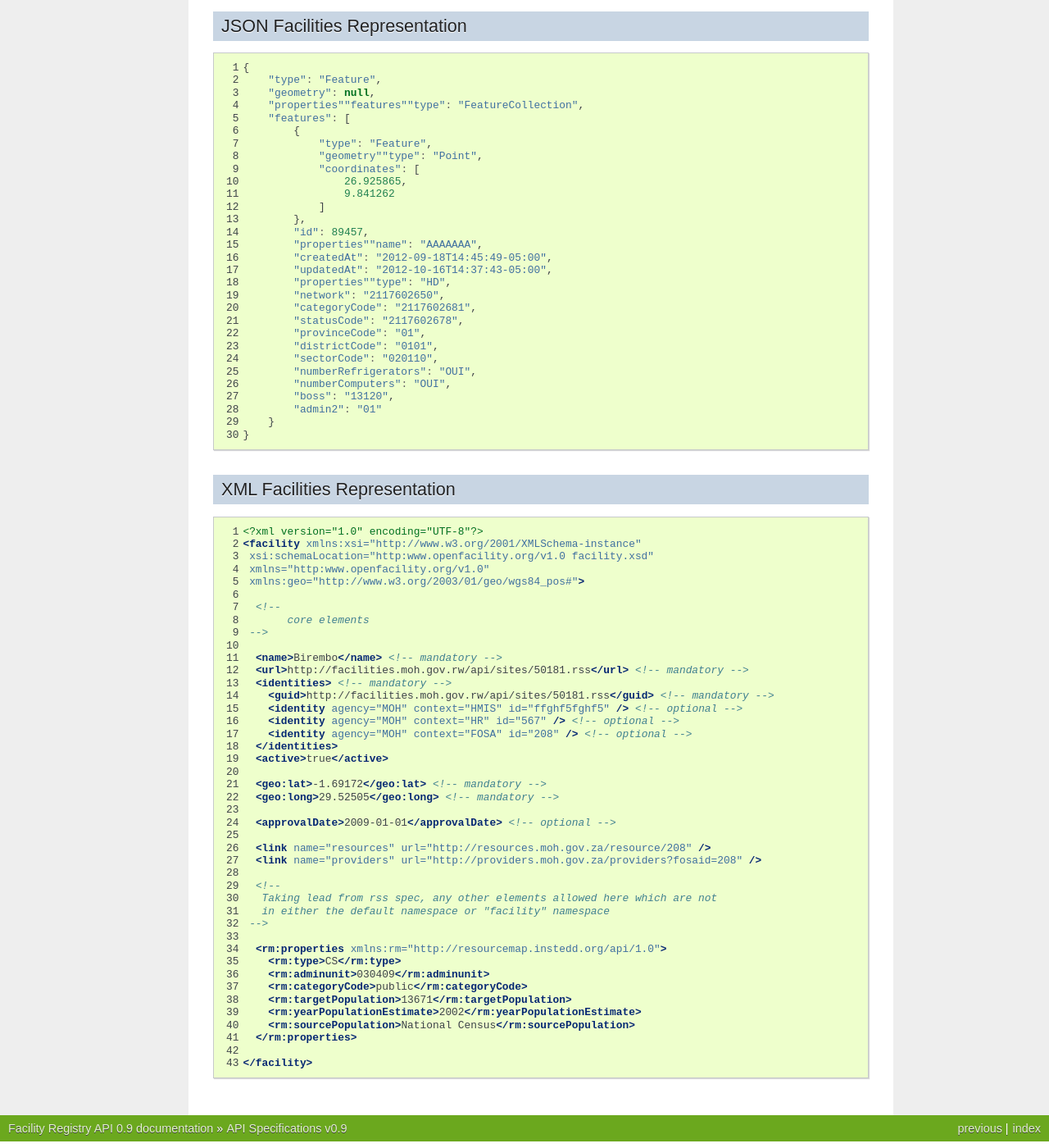
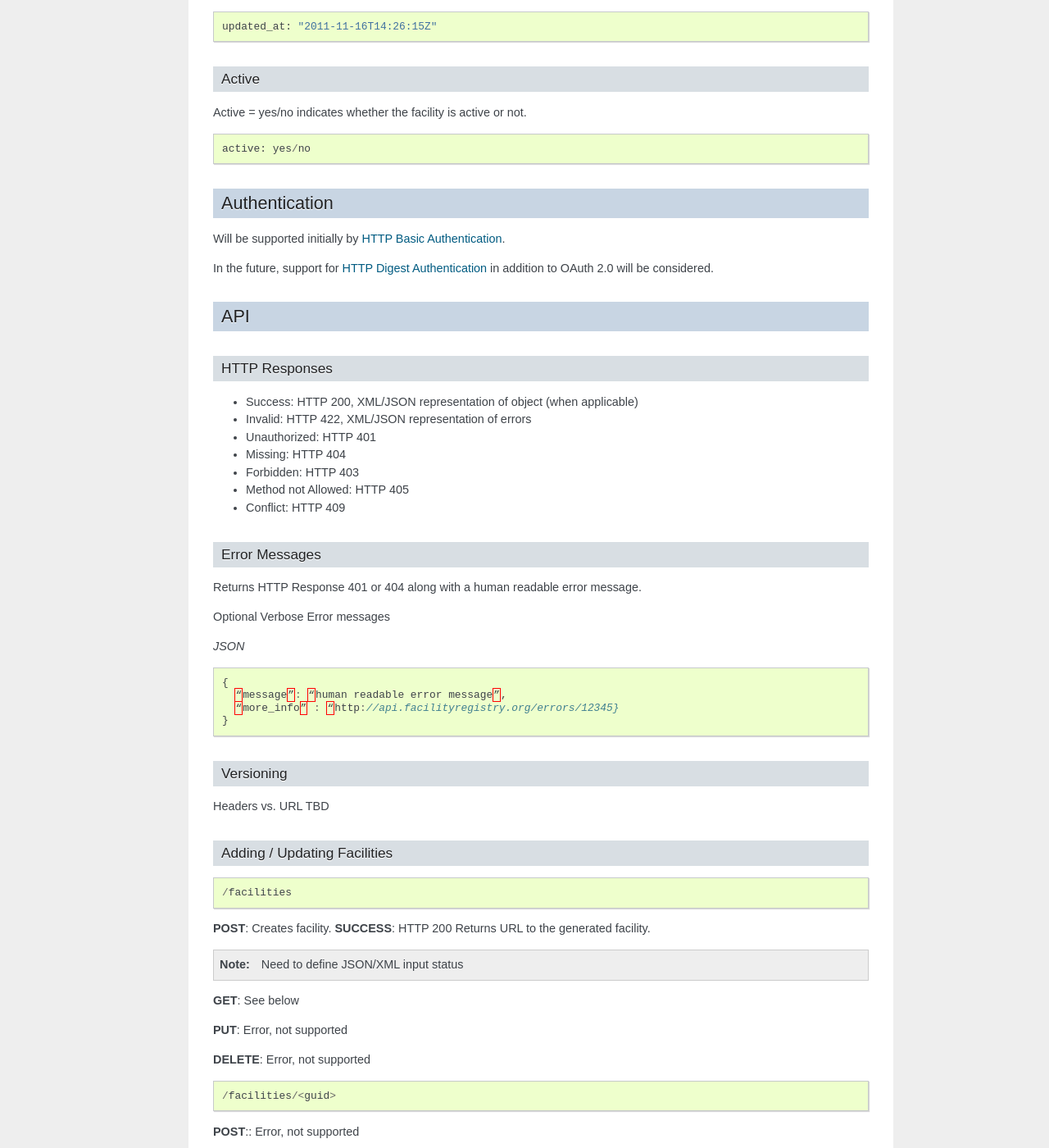
Before and after one commit to facilityregistry/fred-api, a Sphinx documentation site: the page built from docs/api_specifications.rst, in a window 1280 px wide and 1400 px high, scrolled down 1769 px. Shown: the whole window at 82% size. Built offline with Sphinx 7.4.7, drawn with Linux system fonts in a browser that asks for light colours; some of the changed text lies outside the part shown.

Commit message:
updated docs to 0.9

```diff
--- a/docs/api_specifications.rst
+++ b/docs/api_specifications.rst
@@ -83,29 +87,241 @@
 Created At
 ~~~~~~~~~~
 
-Timestamp of when the facility was created.
-
-Use ISO 8601 format.
+`ISO 8601 <http://en.wikipedia.org/wiki/ISO_8601/>`_ timestamp of when the facility was created.
 ::
-  2011-11-16T14:26:15Z
+  created_at: "2011-11-16T14:26:15Z"
 
 Updated At
 ~~~~~~~~~~
-
-Timestamp of when the facility was last updated.
+`ISO 8601 <http://en.wikipedia.org/wiki/ISO_8601/>`_ timestamp of when the facility was last updated.
+::
+  updated_at: "2011-11-16T14:26:15Z"
 
 
-JSON Facilities Representation
-------------------------------
+Active
+~~~~~~
+
+Active = yes/no indicates whether the facility is active or not.
+
+::
+
+  active: yes/no
+
+Authentication
+--------------
+
+Will be supported initially by `HTTP Basic Authentication <http://en.wikipedia.org/wiki/Basic_access_authentication/>`_.
+
+In the future, support for `HTTP Digest Authentication <http://en.wikipedia.org/wiki/Digest_access_authentication/>`_ in addition to OAuth 2.0 will be considered.
+
+API
+-------------
+
+HTTP Responses
+~~~~~~~~~~~~~~
+
+- Success: HTTP 200, XML/JSON representation of object (when applicable)
+- Invalid: HTTP 422, XML/JSON representation of errors
+- Unauthorized:  HTTP 401
+- Missing: HTTP 404
+- Forbidden: HTTP 403
+- Method not Allowed: HTTP 405
+- Conflict: HTTP 409
+
+Error Messages
+~~~~~~~~~~~~~~
+
+Returns HTTP Response 401 or 404 along with a human readable error message.
+
+Optional Verbose Error messages
+
+
+*JSON*
+
+.. code-block:: javascript
+
+  {
+    “message”: “human readable error message”,
+    “more_info” : “http://api.facilityregistry.org/errors/12345}
+  }
+
+
+
+
+Versioning
+~~~~~~~~~~
+
+Headers vs. URL TBD
+
+Adding / Updating Facilities
+~~~~~~~~~~~~~~~~~~~~~~~~~~~~~~~~~~~~~~~~~~~~~~~~~~
+
+::
+
+  /facilities
+
+**POST**:  Creates facility. **SUCCESS**: HTTP 200 Returns URL to the generated facility.
+
+.. Note::
+
+   Need to define JSON/XML input status
+
+**GET**: See below
+
+**PUT**: Error, not supported
+
+**DELETE**: Error, not supported
+
+::
+
+  /facilities/<guid>
+
+**POST**:: Error, not supported
+
+**GET**: See below
+
+**DELETE**:  Delete facility.  **SUCCESS**: Returns: HTTP 200 and GUID of deleted facility
+
+**PUT**: Update facility if exists, if not error.  Success: HTTP 200, XML/JSON collection
+
+Individual Facility Lookup
+~~~~~~~~~~~~~~~~~~~~~~~~~~
+::
+
+  GET /facilities/<guid>.json/xml
+
+Returns facility in JSON or XML.
+
+List Facilities
+~~~~~~~~~~~~~~~
+::
+
+  GET /facilities.json/xml
+
+Returns the list of facilities in json or xml format.
+
+**Format Suffix**
+
+Defines the whether the document is returned in XML or json.
+
+::
+
+  /facilities.xml -> returns an xml document
+
+**Properties**
+
+::
+
+  /facilities.json?properties=all
+
+Whether to return all facility properties or just the core properties in the result set.  Default just returns core.
+
+**Meta Summary Data** *(optional)*
+
+Results return a meta block of summary resultset data to make client application development easier.  This is an *optional* feature to the core API.
+
+::
+
+   meta: {
+        limit: 2,
+        next: null,
+        offset: 0,
+        previous: null,
+        total_count: 29
+    },
+
+
+
+
+Filtering Facilities
+~~~~~~~~~~~~~~~~~~~~
+::
+
+  /facilities.json?property1=value&property2=value
+
+Properties apply to all core and user defined facility properties
+
+Counting
+~~~~~~~~
+::
+
+  /facilities/count.json
+
+Returns the count of all facilities
+
+::
+
+    /facilities/count.json?beds=10
+
+Returns counts of facilities where the number of beds are equal to 10, with beds=10 representing the querystring.
+
+Pagination
+~~~~~~~~~~
+
+::
+
+  /api/features.json?limit=25&offset=50
+
+- **limit**: the amount of records to return in a result
+- **offset**: the offset of the search result.  Facilitates pagination
+- **paging=false**: turns paginiation off
+
+Text Search
+~~~~~~~~~~~
+::
+
+  /facilities.json?q=search_value
+
+Text search
+
+.. Note::
+
+   Support for this will vary by implementation.
+
+   Implementing service should specify clearly in their documentation what fields support text search.
+
+   The text search:
+
+   - Searches in values of properties
+   - Searches in both codes and values of Coded Value style properties (lists, tags, hierarchies, etc)
+
+   A site with a coded value “CHP”->”Community Health Post” would be a hit on a query on the word “post”
+   A site with a coded value of  “0203”->”Mygenge” would be a hit on queries “203” and “genge”
+
+
+Sorting
+~~~~~~~
+::
+
+  /facilities.json?sortAsc=beds&sortDesc=nurses
+
+Sorts the results by property.
+
+.. Note::
+
+   - Each field type needs to define what ascending/descending means.
+   - Sorting precedence is left to right (first by beds then by nurses in the example above) - closest to the “?”
+
+
+Filter by Updated Since
+~~~~~~~~~~~~~~~~~~~~~~~
+::
+
+  /facilities.json?updated_since=2012-03-23
+
+  Returns facilities updated since a particular data expressed in the `ISO 8601 <http://en.wikipedia.org/wiki/ISO_8601/>`_ format.
+
+Sample XML Output
+~~~~~~~~~~~~~~~~~
+
+.. literalinclude:: facilities.xml
+   :language: xml
+   :linenos:
+
+
+Sample JSON Output
+~~~~~~~~~~~~~~~~~~
 
 .. literalinclude:: facilities.json
    :language: javascript
    :linenos:
-
-
-XML Facilities Representation
------------------------------
-
-.. literalinclude:: facilities.xml
-   :language: xml
-   :linenos:
--- a/docs/facilities.json
+++ b/docs/facilities.json
@@ -1,30 +1,19 @@
 {
-    "type": "Feature",
-    "geometry": null,
-    "properties""features""type": "FeatureCollection",
-    "features": [
-        {
-            "type": "Feature",
-            "geometry""type": "Point",
-            "coordinates": [
-                26.925865,
-                9.841262
-            ]
-        },
-        "id": 89457,
-        "properties""name": "AAAAAAA",
-        "createdAt": "2012-09-18T14:45:49-05:00",
-        "updatedAt": "2012-10-16T14:37:43-05:00",
-        "properties""type": "HD",
-        "network": "2117602650",
-        "categoryCode": "2117602681",
-        "statusCode": "2117602678",
-        "provinceCode": "01",
-        "districtCode": "0101",
-        "sectorCode": "020110",
-        "numberRefrigerators": "OUI",
-        "numberComputers": "OUI",
-        "boss": "13120",
-        "admin2": "01"
+    "facilities": {
+        "facility": {
+            "url": "http://facilityregistry.org/api/facilities/0X9OCW3JMV98EYOVN32SGN4II.xml",
+            "facility_id": "http://facilityregistry.org/api/facilities/0X9OCW3JMV98EYOVN32SGN4II.xml",
+            "name": "Ruhiira HC",
+            "active": "yes",
+            "created_at": "2011-11-16T14:26:15Z",
+            "updated_at": "2011-11-16T14:26:15Z",
+            "date_closed": "2011-12-20 15:09:47",
+            "geo:lat": "-1.69172",
+            "geo:long": "29.52505",
+            "properties": {
+                "number_beds": "10",
+                "medical_officer": "Dr. Mukombo"
+            }
+        }
     }
 }
--- a/docs/facilities.xml
+++ b/docs/facilities.xml
@@ -1,43 +1,29 @@
 <?xml version="1.0" encoding="UTF-8"?>
 <facility xmlns:xsi="http://www.w3.org/2001/XMLSchema-instance"
  xsi:schemaLocation="http:www.openfacility.org/v1.0 facility.xsd"
- xmlns="http:www.openfacility.org/v1.0"
- xmlns:geo="http://www.w3.org/2003/01/geo/wgs84_pos#">
+ xmlns="http:www.openfacility.org/v1.0">
 
-  <!--
-       core elements
- -->
-
-  <name>Birembo</name> <!-- mandatory -->
-  <url>http://facilities.moh.gov.rw/api/sites/50181.rss</url> <!-- mandatory -->
-  <identities> <!-- mandatory -->
-    <guid>http://facilities.moh.gov.rw/api/sites/50181.rss</guid> <!-- mandatory -->
-    <identity agency="MOH" context="HMIS" id="ffghf5fghf5" /> <!-- optional -->
-    <identity agency="MOH" context="HR" id="567" /> <!-- optional -->
-    <identity agency="MOH" context="FOSA" id="208" /> <!-- optional -->
-  </identities>
-  <active>true</active>
-
-  <geo:lat>-1.69172</geo:lat> <!-- mandatory -->
-  <geo:long>29.52505</geo:long> <!-- mandatory -->
-
-  <approvalDate>2009-01-01</approvalDate> <!-- optional -->
-
-  <link name="resources" url="http://resources.moh.gov.za/resource/208" />
-  <link name="providers" url="http://providers.moh.gov.za/providers?fosaid=208" />
-
-  <!--
-   Taking lead from rss spec, any other elements allowed here which are not
-   in either the default namespace or "facility" namespace
- -->
-
-  <rm:properties xmlns:rm="http://resourcemap.instedd.org/api/1.0">
-    <rm:type>CS</rm:type>
-    <rm:adminunit>030409</rm:adminunit>
-    <rm:categoryCode>public</rm:categoryCode>
-    <rm:targetPopulation>13671</rm:targetPopulation>
-    <rm:yearPopulationEstimate>2002</rm:yearPopulationEstimate>
-    <rm:sourcePopulation>National Census</rm:sourcePopulation>
-  </rm:properties>
-
-</facility>
+<facilities>
+    <facility>
+      <!-- core required properties -->
+        <url>http://facilityregistry.org/api/facilities/0X9OCW3JMV98EYOVN32SGN4II.xml</url>
+        <facility_id>http://facilityregistry.org/api/facilities/0X9OCW3JMV98EYOVN32SGN4II.xml</facility_id>  <!-- internal guid -->
+        <moh_id identifier=”yes” agency=”moh” context =”dhis”>1234</moh_id> <!-- ministry of health external id used in DHIS-->
+        <unicef_id identifier=”yes” agency=”unicef” context =”mtrac”>9534</unicef_id> <!-- UNICEF of health external id used in mTrac-->
+	<name>Ruhiira HC</name>
+        <active>yes</active>
+	<created_at>2011-11-16T14:26:15Z</created_at>
+	<updated_at>2011-11-16T14:26:15Z</updated_at>
+	<active>yes</active>
+        <date_closed>2011-12-20 15:09:47</date_closed>
+	<geopoint:lat>-1.69172</geopoint:lat>
+	<geopoint:long>29.52505</geopoint:long>
+	<!-- optional properties -->
+	<properties>
+	  <number_beds>10</number_beds>
+	  <medical_officer>Dr. Mukombo</medical_officer>
+	  ...
+	</properties>
+   </facility>
+    ...
+</facilities>
```
Also changed, not shown: other parts of docs/api_specifications.rst (+4 -0 lines).
